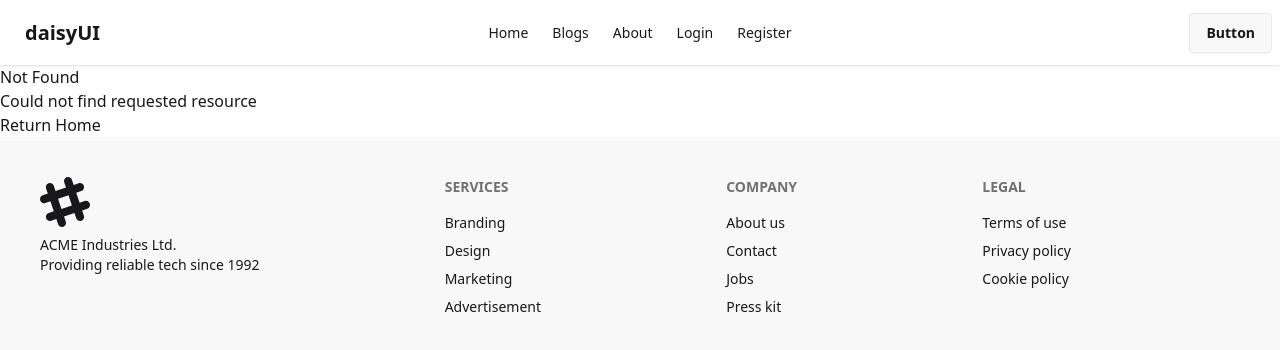
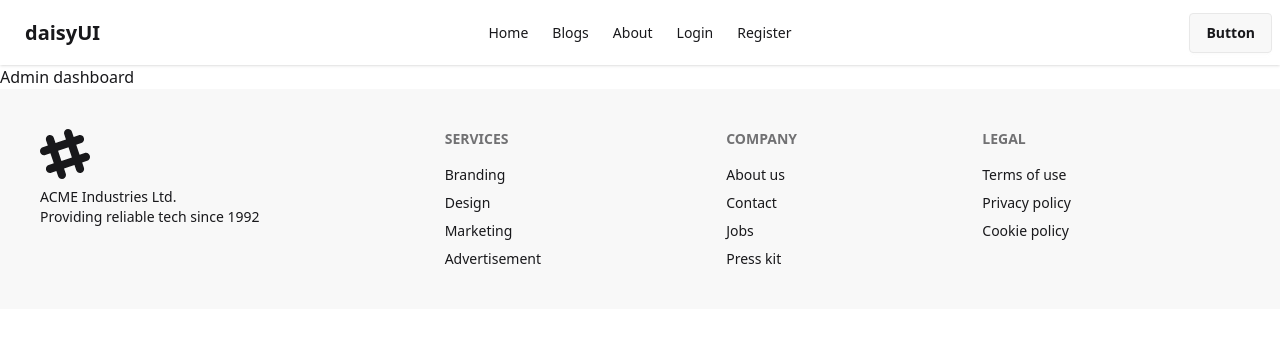
Before and after one commit to md-abu-naim/first-next-app, a Next.js app: page /admin-dashboard in a window 1280 px wide. Before the commit this address had no page. Shown: the top 350 px of the page. Built offline with nearby package versions, Linux system fonts and the light colour scheme.

Commit message:
dashboars

```diff
--- /dev/null
+++ b/src/app/(dashboards)/admin-dashboard/page.jsx
@@ -0,0 +1,10 @@
+
+const AdminDashboard = () => {
+    return (
+        <div>
+            <h1>Admin dashboard</h1>
+        </div>
+    );
+};
+
+export default AdminDashboard;
--- /dev/null
+++ b/src/app/(dashboards)/user-dashboard/page.jsx
@@ -0,0 +1,10 @@
+
+const UserDashboard = () => {
+    return (
+        <div>
+            <h1>user dashboard</h1>
+        </div>
+    );
+};
+
+export default UserDashboard;
```
